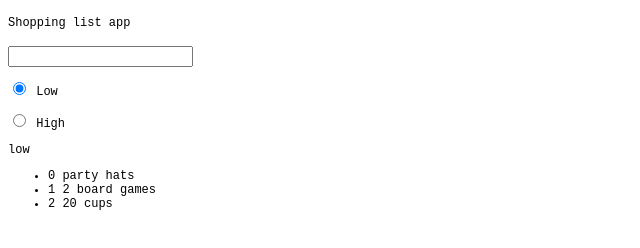
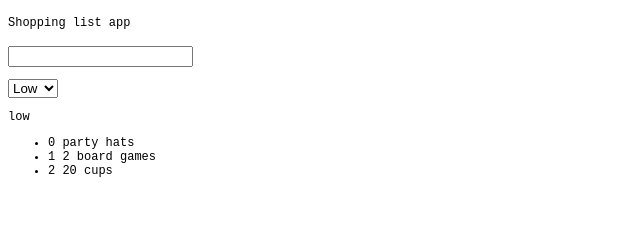
Before and after one commit to lharby/vue3-fundamentals-options-api, a plain HTML site: page index.html in a window 1280 px wide. Shown: the whole page, without its empty margins (0-640 px from the left). Drawn offline with nearby package versions, Linux system fonts and the light colour scheme.

Commit message:
Change to select

```diff
--- a/index.html
+++ b/index.html
@@ -24,16 +24,10 @@
         <h4>{{ header || 'Welcome' }}</h4>
         <input type="text" v-model="newItem">
         <p>
-            <label for="">
-                <input type="radio" v-model="newItemPriority" value="low">
-                Low
-            </label>
-        </p>
-        <p>
-            <label for="">
-                <input type="radio" v-model="newItemPriority" value="high">
-                High
-            </label>
+            <select name="" id="" v-model="newItemPriority">
+                <option value="low">Low</option>
+                <option value="high">High</option>
+            </select>
         </p>
         <p>{{ newItem }}</p>
         <p>{{ newItemPriority }}</p>
```
